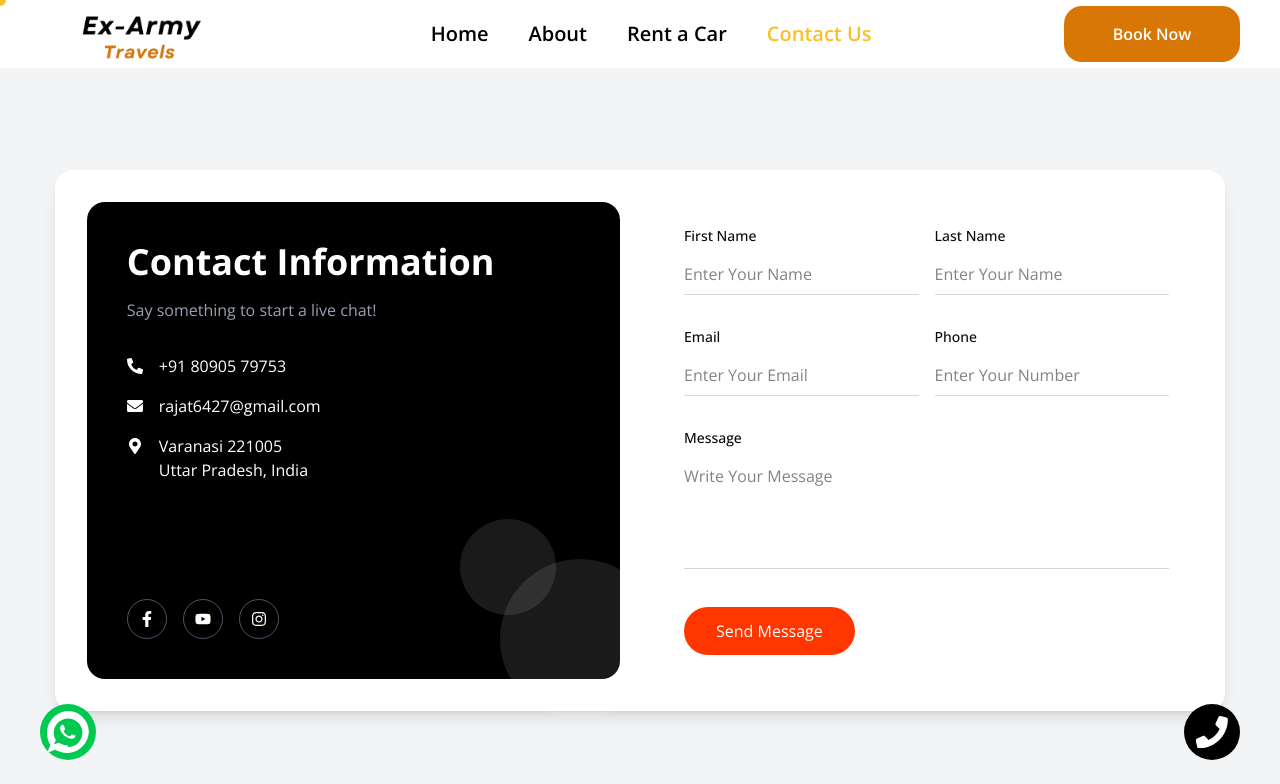
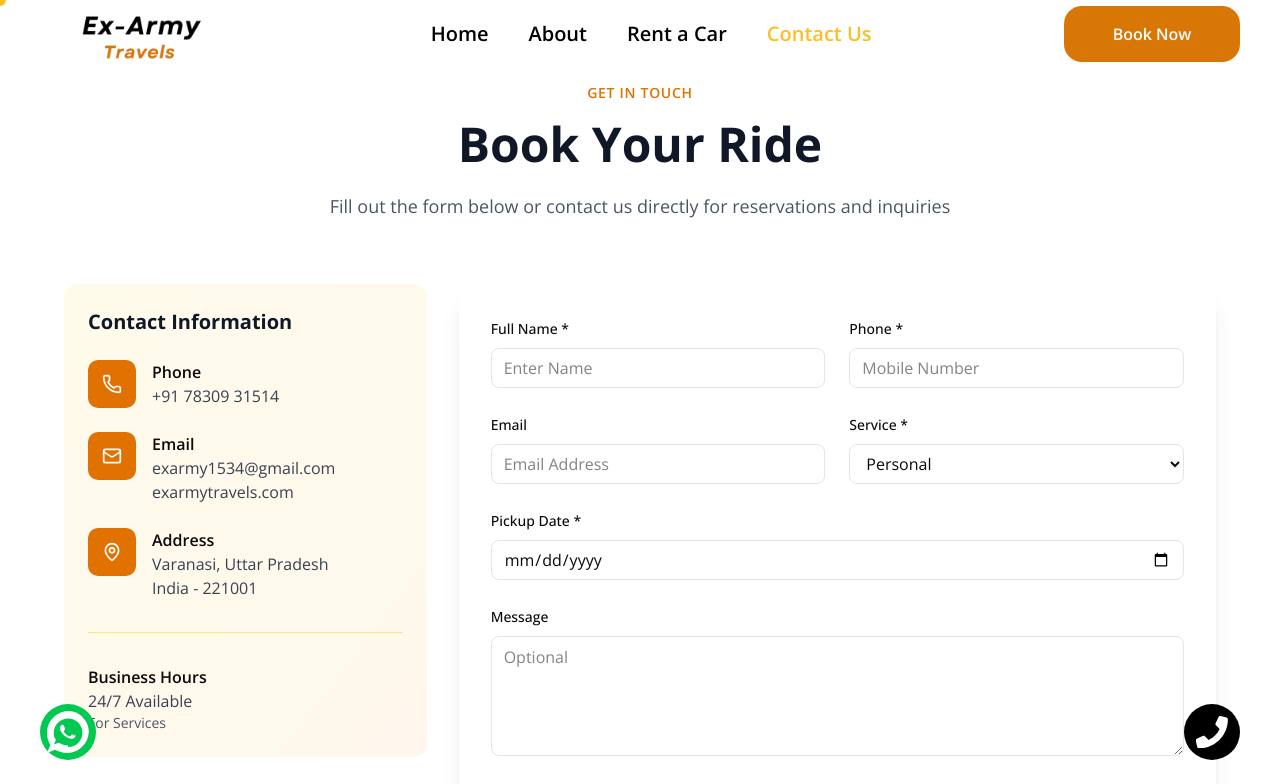
Before and after one commit to exarmy1534/ExArmy, a Next.js app: page /contact in a window 1280 px wide. Shown: the top 784 px of the page. Built offline with nearby package versions, Linux system fonts and the light colour scheme.

Commit message:
Update Contact.jsx

```diff
--- a/components/Contact.jsx
+++ b/components/Contact.jsx
@@ -1,139 +1,244 @@
-"use client";
+"use client"
 
-import React, { useState, useEffect } from "react";
+import { useState, useEffect } from "react";
 import { useSearchParams } from "next/navigation";
-import { FaPhoneAlt, FaEnvelope, FaMapMarkerAlt, FaFacebookF, FaYoutube, FaInstagram } from "react-icons/fa";
-import Footer from "./Footer";
+import { Phone, Mail, MapPin, Send } from "lucide-react";
 import Nav from "./Nav";
 import Side from "./Side";
+import Footer from "./Footer";
 
-const Contact = () => {
-  const [open, setOpen] = useState(false);
+const Contact2 = () => {
+  const searchParams = useSearchParams();
   const [car, setCar] = useState(null);
-
-  const searchParams = useSearchParams();
 
   useEffect(() => {
     setCar(searchParams.get("car"));
   }, [searchParams]);
 
+  const [formData, setFormData] = useState({
+    name: "",
+    email: "",
+    phone: "",
+    service: "personal", // ✅ DEFAULT SELECTED
+    date: "",
+    message: "",
+  });
+
+  const handleChange = (e) => {
+    setFormData({ ...formData, [e.target.name]: e.target.value });
+  };
+
+  const handleSubmit = (e) => {
+    e.preventDefault();
+
+    const whatsappNumber = "917830931514";
+    const carText = car ? `\nCar: ${car}` : "";
+
+    const finalMessage = encodeURIComponent(
+      `Hey, I want to rent a car.
+Name: ${formData.name}
+Phone: ${formData.phone}
+Service: ${formData.service}
+Pickup Date: ${formData.date}${carText}`
+    );
+
+    window.open(
+      `https://wa.me/${whatsappNumber}?text=${finalMessage}`,
+      "_blank"
+    );
+
+    setFormData({
+      name: "",
+      email: "",
+      phone: "",
+      service: "personal", // keep default after submit
+      date: "",
+      message: "",
+    });
+  };
+
   return (
     <>
-      <Nav open={open} setOpen={setOpen} />
-      <Side open={open} setOpen={setOpen} />
+      <Nav />
+      <Side />
 
-      <div className="min-h-screen md:mt-10 mt-20 bg-gray-100 flex items-center justify-center px-6">
-        <div className="w-full lg:w-[95%] bg-white rounded-2xl shadow-lg p-8 grid md:grid-cols-2 gap-10">
+      <section id="contact" className="py-20 bg-white">
+        <div className="container mx-auto px-4">
 
-          {/* LEFT CONTACT CARD */}
-          <div className="relative bg-black text-white rounded-2xl p-10 flex flex-col justify-between">
-            <div>
-              <h2 className="text-4xl font-bold mb-4">Contact Information</h2>
-              <p className="text-gray-400 mb-8">Say something to start a live chat!</p>
-
-              <InfoItem icon={<FaPhoneAlt />} text={<a href="tel:+918090579753">+91 80905 79753</a>} />
-              <InfoItem icon={<FaEnvelope />} text={<a href="mailto:rajat6427@gmail.com">rajat6427@gmail.com</a>} />
-              <InfoItem icon={<FaMapMarkerAlt />} text={<>Varanasi 221005 <br />Uttar Pradesh, India</>} />
+          <div className="text-center mb-16">
+            <span className="text-amber-600 font-semibold text-sm uppercase tracking-wider">
+              Get In Touch
+            </span>
+            <h2 className="text-4xl md:text-5xl font-bold text-gray-900 mt-4 mb-6">
+              Book Your Ride
+            </h2>
+            <p className="text-gray-600 text-lg max-w-2xl mx-auto">
+              Fill out the form below or contact us directly for reservations and inquiries
+            </p>
           </div>
 
-            <div className="flex gap-4 mt-8">
-              <SocialIcon link="https://facebook.com"><FaFacebookF /></SocialIcon>
-              <SocialIcon link="https://youtube.com"><FaYoutube /></SocialIcon>
-              <SocialIcon link="https://instagram.com"><FaInstagram /></SocialIcon>
+          <div className="grid grid-cols-1 lg:grid-cols-3 gap-8 max-w-6xl mx-auto">
+
+            <div className="space-y-6">
+              <div className="rounded-xl bg-gradient-to-br from-amber-50 to-orange-50 p-6">
+                <h3 className="text-xl font-bold text-gray-900 mb-6">
+                  Contact Information
+                </h3>
+
+                <div className="space-y-6">
+                  <div className="flex gap-4">
+                    <div className="w-12 h-12 bg-amber-600 rounded-lg flex items-center justify-center">
+                      <Phone className="w-5 h-5 text-white" />
+                    </div>
+                    <div>
+                      <p className="font-semibold">Phone</p>
+                      <a href="tel:+917830931514" className="text-gray-700 hover:underline">
+                        +91 78309 31514
+                      </a>
+                    </div>
                   </div>
 
-            <div className="absolute -bottom-10 -right-10 w-28 md:w-40 h-28 md:h-40 bg-white/10 rounded-full"></div>
-            <div className="absolute bottom-16 right-16 w-24 h-24 bg-white/10 rounded-full"></div>
+                  <div className="flex gap-4">
+                    <div className="w-12 h-12 bg-amber-600 rounded-lg flex items-center justify-center">
+                      <Mail className="w-5 h-5 text-white" />
+                    </div>
+                    <div>
+                      <p className="font-semibold">Email</p>
+                      <a href="mailto:exarmy1534@gmail.com" className="text-gray-700 hover:underline">
+                        exarmy1534@gmail.com
+                      </a>
+                      <p className="text-gray-700">exarmytravels.com</p>
+                    </div>
                   </div>
 
-          {/* RIGHT FORM */}
-          <form
-            className="space-y-6 md:space-y-8 p-2 md:p-6"
-            onSubmit={(e) => {
-              e.preventDefault();
-              const firstName = e.target[0].value.trim();
-              const lastName = e.target[1].value.trim();
-              const email = e.target[2].value.trim();
-              const phone = e.target[3].value.trim();
-              const message = e.target[4].value.trim();
-
-              if (!firstName || !lastName) {
-                alert("Please fill in both First Name and Last Name.");
-                return;
-              }
-
-              const carText = car ? `Car: ${car}` : "";
-              const finalMessage = encodeURIComponent(
-                `Hey, I want to rent a car.\nFirst Name: ${firstName}\nLast Name: ${lastName}\nEmail: ${email}\nPhone: ${phone}\n${carText}\nMessage: ${message}`
-              );
-
-              window.open(`https://wa.me/918090579753?text=${finalMessage}`, "_blank");
-            }}
-          >
-            <div className="grid md:grid-cols-2 gap-4">
-              <InputField label="First Name" placeholder="Enter Your Name" />
-              <InputField label="Last Name" placeholder="Enter Your Name" />
+                  <div className="flex gap-4">
+                    <div className="w-12 h-12 bg-amber-600 rounded-lg flex items-center justify-center">
+                      <MapPin className="w-5 h-5 text-white" />
+                    </div>
+                    <div>
+                      <p className="font-semibold">Address</p>
+                      <p className="text-gray-700">Varanasi, Uttar Pradesh</p>
+                      <p className="text-gray-700">India - 221001</p>
+                    </div>
+                  </div>
                 </div>
 
-            <div className="grid md:grid-cols-2 gap-4">
-              <InputField label="Email" placeholder="Enter Your Email" type="email" />
-              <InputField label="Phone" placeholder="Enter Your Number" />
+                <div className="mt-8 pt-8 border-t border-amber-200">
+                  <p className="font-semibold">Business Hours</p>
+                  <p className="text-gray-700">24/7 Available</p>
+                  <p className="text-sm text-gray-600">For Services</p>
+                </div>
+              </div>
+            </div>
+
+            <div className="lg:col-span-2">
+              <div className="rounded-xl bg-white shadow-xl p-8">
+                <form onSubmit={handleSubmit} className="space-y-6">
+
+                  <div className="grid md:grid-cols-2 gap-6">
+                    <div>
+                      <label className="text-sm font-medium">Full Name *</label>
+                      <input
+                        name="name"
+                        placeholder="Enter Name"
+                        required
+                        value={formData.name}
+                        onChange={handleChange}
+                        className="mt-2 w-full h-10 border rounded-md px-3"
+                      />
                     </div>
 
                     <div>
-              <label className="block text-sm font-medium mb-2">Message</label>
+                      <label className="text-sm font-medium">Phone *</label>
+                      <input
+                        name="phone"
+                        placeholder="Mobile Number"
+                        required
+                        value={formData.phone}
+                        onChange={handleChange}
+                        className="mt-2 w-full h-10 border rounded-md px-3"
+                      />
+                    </div>
+                  </div>
+
+                  <div className="grid md:grid-cols-2 gap-6">
+                    <div>
+                      <label className="text-sm font-medium">Email</label>
+                      <input
+                        type="email"
+                        placeholder="Email Address"
+                        name="email"
+                        value={formData.email}
+                        onChange={handleChange}
+                        className="mt-2 w-full h-10 border rounded-md px-3"
+                      />
+                    </div>
+
+                    <div>
+                      <label className="text-sm font-medium">Service *</label>
+                      <select
+                        name="service"
+                        required
+                        value={formData.service}
+                        onChange={handleChange}
+                        className="mt-2 w-full h-10 border rounded-md px-3"
+                      >
+                        <option value="">Select a service</option>
+                        <option value="airport">Airport Transfer</option>
+                        <option value="temple">Temple Tour</option>
+                        <option value="outstation">Outstation Trip</option>
+                        <option value="corporate">Corporate Rental</option>
+                        <option value="wedding">Wedding & Events</option>
+                        <option value="hourly">Hourly Rental</option>
+                        <option value="personal">Personal</option>
+                      </select>
+                    </div>
+                  </div>
+
+                  <div>
+                    <label className="text-sm font-medium">Pickup Date *</label>
+                    <input
+                      type="date"
+                      name="date"
+                      required
+                      value={formData.date}
+                      onChange={handleChange}
+                      onClick={(e) => e.target.showPicker?.()}
+                      onFocus={(e) => e.target.showPicker?.()}
+                      className="mt-2 w-full h-10 border rounded-md px-3"
+                    />
+                  </div>
+
+                  <div>
+                    <label className="text-sm font-medium">Message</label>
                     <textarea
-                rows="4"
-                placeholder="Write Your Message"
-                className="w-full border-b border-gray-300 focus:outline-none focus:border-black py-2 resize-none"
+                      name="message"
+                      value={formData.message}
+                      onChange={handleChange}
+                      className="mt-2 w-full min-h-[120px] border rounded-md px-3 py-2"
+                      placeholder="Optional"
                     />
                   </div>
 
                   <button
                     type="submit"
-              className="bg-[#FF3600] cursor-pointer text-white px-8 py-3 rounded-full hover:bg-[#FF3600]/60 active:bg-[#FF3600]/60 transition"
+                    className="w-full h-11 bg-amber-600 hover:bg-amber-700 text-white rounded-md flex items-center justify-center gap-2"
                   >
-              Send Message
+                    Submit Booking Request
+                    <Send className="w-4 h-4" />
                   </button>
+
                 </form>
+              </div>
+            </div>
 
           </div>
         </div>
+      </section>
 
       <Footer />
     </>
   );
 };
 
-/* Reusable Components */
-
-const InfoItem = ({ icon, text }) => (
-  <div className="flex items-start gap-4 mb-4">
-    <div className="mt-1">{icon}</div>
-    <div>{text}</div>
-  </div>
-);
-
-const InputField = ({ label, placeholder, type = "text" }) => (
-  <div>
-    <label className="block text-sm font-medium mb-2">{label}</label>
-    <input
-      type={type}
-      placeholder={placeholder}
-      className="w-full border-b border-gray-300 focus:outline-none focus:border-black py-2"
-    />
-  </div>
-);
-
-const SocialIcon = ({ link, children }) => (
-  <a
-    href={link}
-    target="_blank"
-    rel="noopener noreferrer"
-    className="w-10 h-10 flex items-center justify-center rounded-full border border-gray-600 hover:border-orange-500 hover:text-orange-500 transition"
-  >
-    {children}
-  </a>
-);
-
-export default Contact;
+export default Contact2;
```
Lines whose indentation alone changed are shown as unchanged.
